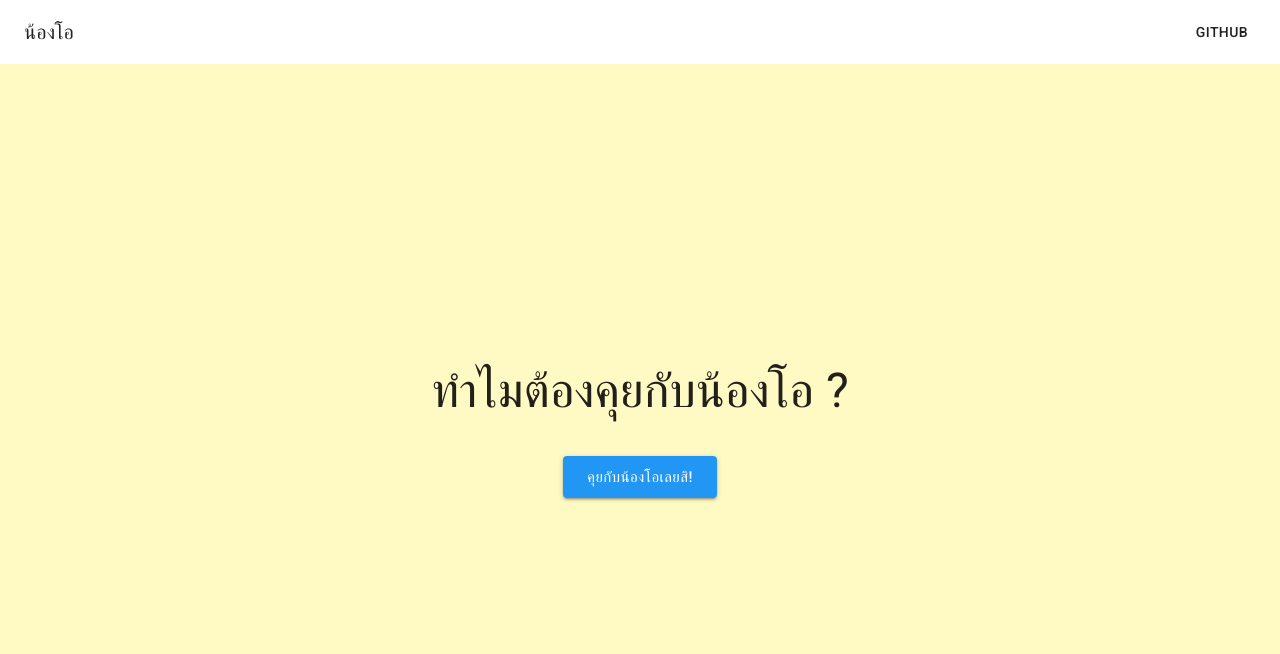
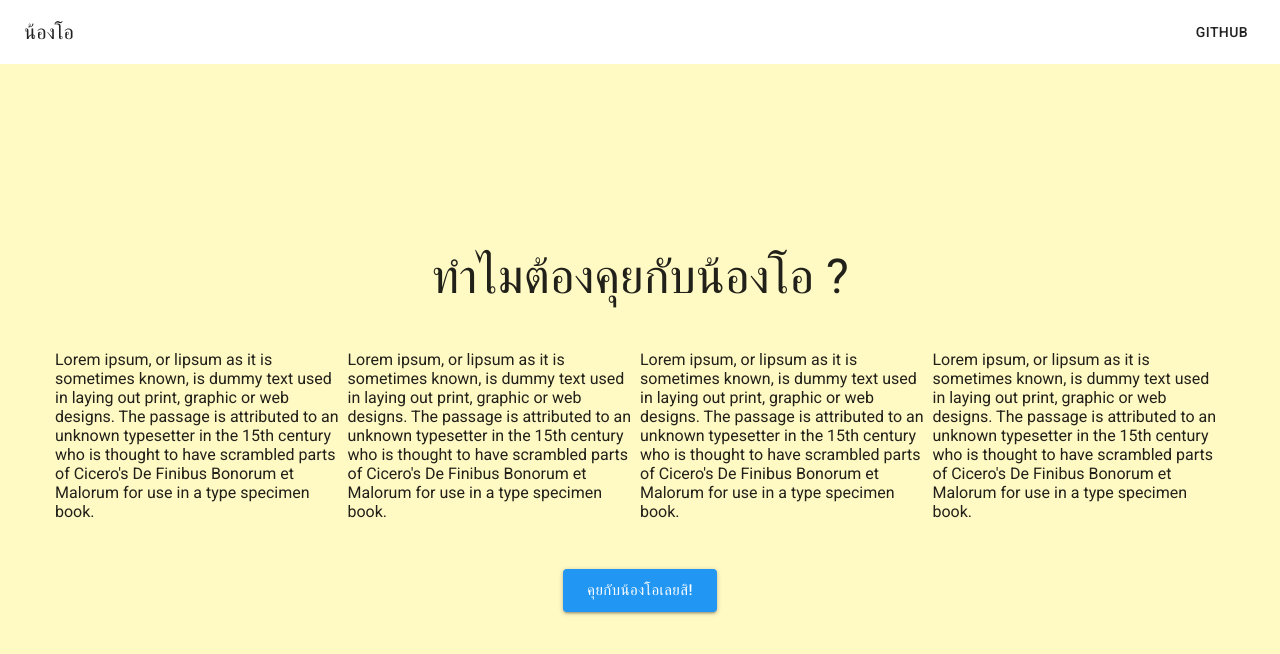
Before and after one commit to finality5/nong-o, a React (Create React App) app in the folder nong-o-frontend/: page / in a window 1280 px wide. Shown: the top 654 px of the page. Built offline with nearby package versions, Linux system fonts and the light colour scheme.

Commit message:
add data/benefits

```diff
--- a/nong-o-frontend/src/components/Banner.js
+++ b/nong-o-frontend/src/components/Banner.js
@@ -4,6 +4,7 @@ import React, {
 
 import { withStyles } from '@material-ui/core/styles';
 import Typography from '@material-ui/core/Typography';
+import Grid from '@material-ui/core/Grid';
 import Button from '@material-ui/core/Button';
 
 import yellow from '@material-ui/core/colors/yellow';
@@ -13,13 +14,16 @@ const styles = theme => {
 
   return {
     banner: {
+      height: 'calc(100vh - 64px)',
+      backgroundColor: bannerBackground,
+      color: theme.palette.getContrastText(bannerBackground),
+    },
+    bannerContentContainer: {
       display: 'flex',
       flexDirection: 'column',
-      height: 'calc(100vh - 64px)',
+      height: '100%',
       alignItems: 'center',
       justifyContent: 'center',
-      backgroundColor: bannerBackground,
-      color: theme.palette.getContrastText(bannerBackground),
     },
   }
 };
@@ -29,15 +33,26 @@ const Banner = memo((props) => {
 
   return (
     <div className={classes.banner}>
+      <div className={`${classes.bannerContentContainer} container`}>
         <div>
           <Typography variant="h3" color="inherit">
             ทำไมต้องคุยกับน้องโอ ?
           </Typography>
         </div>
-      <div style={{ marginTop: 40 }}>
+        <Grid container style={{ marginTop: 48 }}>
+          {
+            [...Array(4).keys()].map(() => (
+              <Grid item md={3} sm={6} justify="center">
+                Lorem ipsum, or lipsum as it is sometimes known, is dummy text used in laying out print, graphic or web designs. The passage is attributed to an unknown typesetter in the 15th century who is thought to have scrambled parts of Cicero's De Finibus Bonorum et Malorum for use in a type specimen book.
+              </Grid>
+            ))
+          }
+        </Grid>
+        <div style={{ marginTop: 48 }}>
           <Button variant="contained" color="primary" size="large">
             คุยกับน้องโอเลยสิ!
           </Button>
+        </div>
       </div>
     </div>
   );
--- a/nong-o-frontend/src/styles/index.css
+++ b/nong-o-frontend/src/styles/index.css
@@ -5,3 +5,25 @@ body { margin: 0; padding: 0; }
 #App {
   font-family: 'Roboto', sans-serif;
 }
+
+.container {
+  padding-right: 16px;
+  padding-left: 16px;
+  margin-right: auto;
+  margin-left: auto;
+}
+@media (min-width: 768px) {
+  .container {
+    width: 750px;
+  }
+}
+@media (min-width: 992px) {
+  .container {
+    width: 970px;
+  }
+}
+@media (min-width: 1200px) {
+  .container {
+    width: 1170px;
+  }
+}
```
Also changed, not shown: nong-o-frontend/src/data/benefits.js (added, +8 -0 lines). Lines whose indentation alone changed are shown as unchanged.
